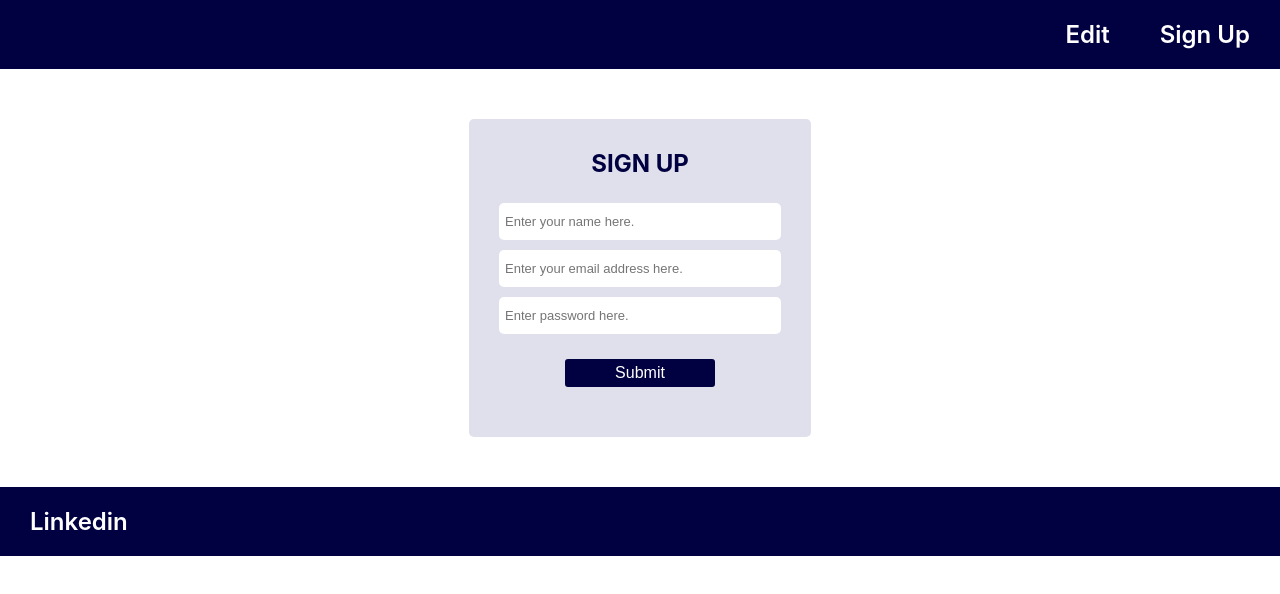
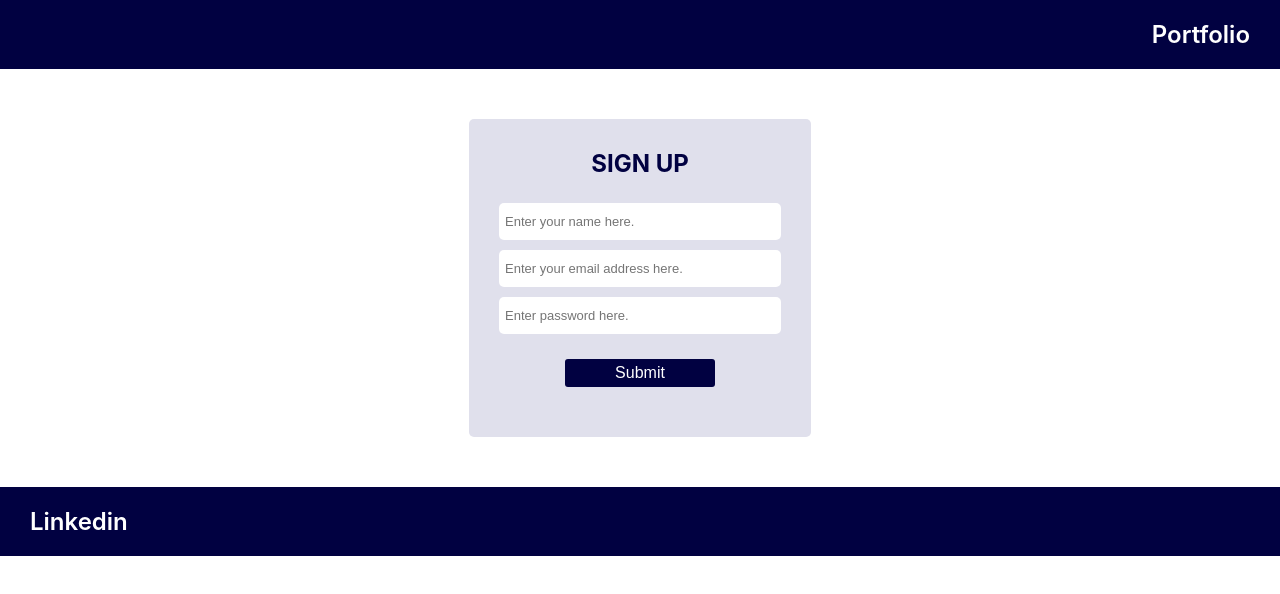
Before and after one commit to Sanaiqbal-dev/portfolio-project-react, a React (Create React App) app in the folder portfolio-project-react/: page /signup in a window 1280 px wide. Shown: the top 594 px of the page. Built offline with nearby package versions, Linux system fonts and the light colour scheme.

Commit message:
fixed some issues in the flow

```diff
--- a/portfolio-project-react/src/components/Header/Header.jsx
+++ b/portfolio-project-react/src/components/Header/Header.jsx
@@ -3,9 +3,11 @@ import { IsEditModeEnabled } from "../../EditModeContext";
 import { EDIT_TEXT, SIGNUP_TEXT, SAVE_TEXT, PORTFOLIO } from "./constants";
 import styles from "./Header.module.css";
 import { Link } from "react-router-dom";
-const Header = ({ changeEditMode }) => {
+const Header = ({ changeEditMode, isPortfolioRouteEnabled }) => {
   const isEditModeEnabled = useContext(IsEditModeEnabled);
-  const [isPortfolioEnabled, setIsPortfolioEnabled] = useState(true);
+  const [isPortfolioEnabled, setIsPortfolioEnabled] = useState(
+    isPortfolioRouteEnabled
+  );
 
   return (
     <header>
--- a/portfolio-project-react/src/components/Portfolio/Portfolio.jsx
+++ b/portfolio-project-react/src/components/Portfolio/Portfolio.jsx
@@ -1,4 +1,4 @@
-import { Routes, Route } from "react-router-dom";
+import { Routes, Route, useLocation } from "react-router-dom";
 
 import { IsEditModeEnabled } from "../../EditModeContext";
 import Header from "../Header/Header";
@@ -10,10 +10,18 @@ import { useState } from "react";
 
 const Portfolio = () => {
   const [isEditModeEnabled, setIsEditModeEnabled] = useState(false);
+  const location = useLocation();
+  const [isPortfolioRouteEnabled, setIsPortfolioRouteEnabled] = useState(
+    location.pathname === "/" ? true : false
+  );
+
 
   return (
     <IsEditModeEnabled.Provider value={isEditModeEnabled}>
-      <Header changeEditMode={setIsEditModeEnabled} />
+      <Header
+        changeEditMode={setIsEditModeEnabled}
+        isPortfolioRouteEnabled={isPortfolioRouteEnabled}
+      />
       <Routes>
         <Route path="/" element={<Content />} />
         <Route path="signup" element={<SignUp />} />
--- a/portfolio-project-react/src/components/SignUp/SignUp.module.css
+++ b/portfolio-project-react/src/components/SignUp/SignUp.module.css
@@ -9,12 +9,12 @@
   background-color: rgb(224, 224, 236);
 }
 
-h2 {
+.signupFormContainer h2 {
   color: rgb(1, 1, 65);
   margin: 0px auto 20px auto;
 }
 
-input {
+.signupFormContainer input {
   width: 270px;
   height: 25px;
   padding: 5px;
@@ -25,7 +25,7 @@ input {
   font-size: small;
 }
 
-button {
+.signupFormContainer button {
   width: 150px;
   padding: 5px;
   margin: 20px auto;
@@ -37,7 +37,7 @@ button {
   border-radius: 3px;
 }
 
-button:hover {
+.signupFormContainer button:hover {
   background-color: rgb(163, 163, 194);
   color: rgb(1, 1, 65);
 }
```
